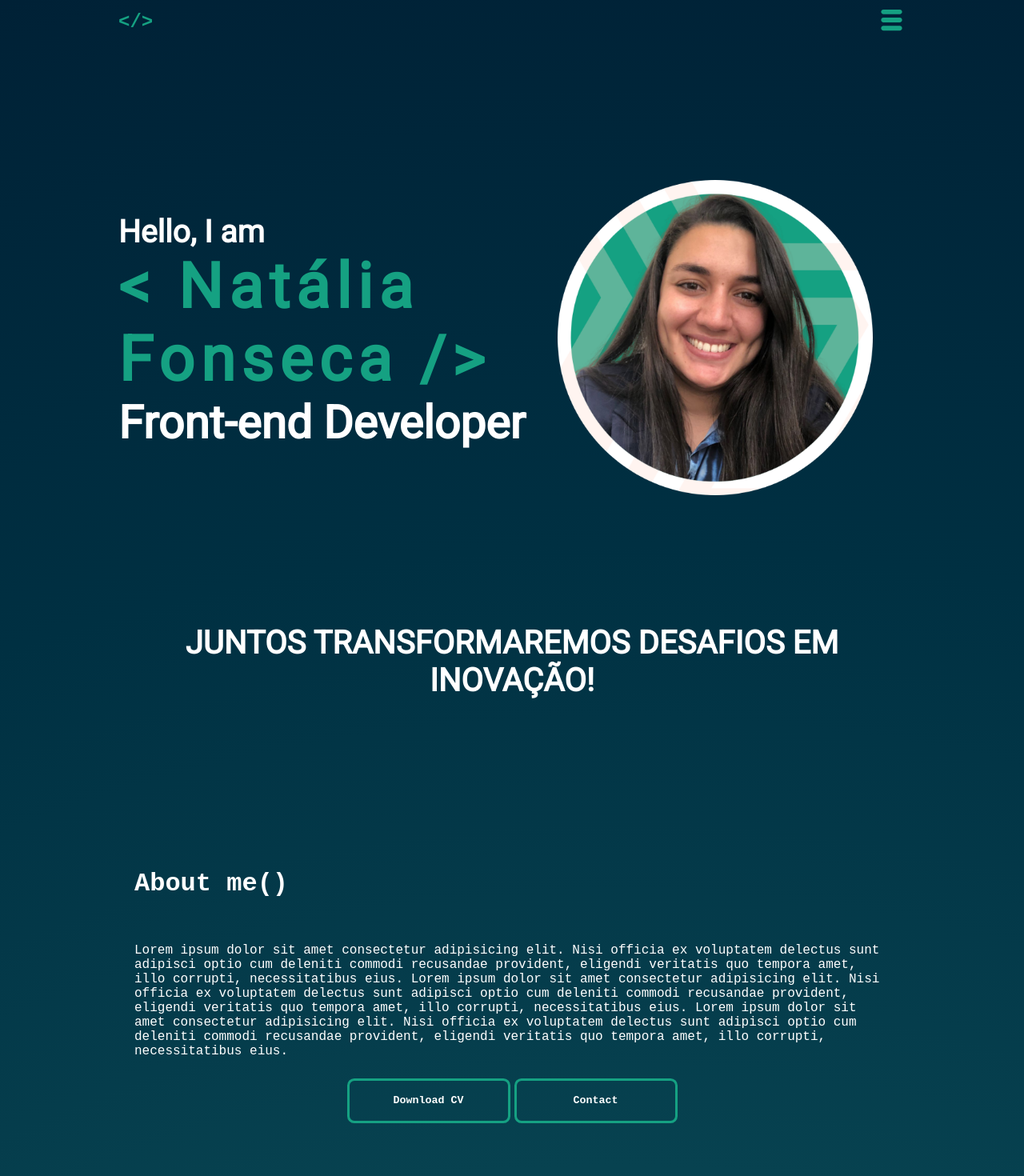
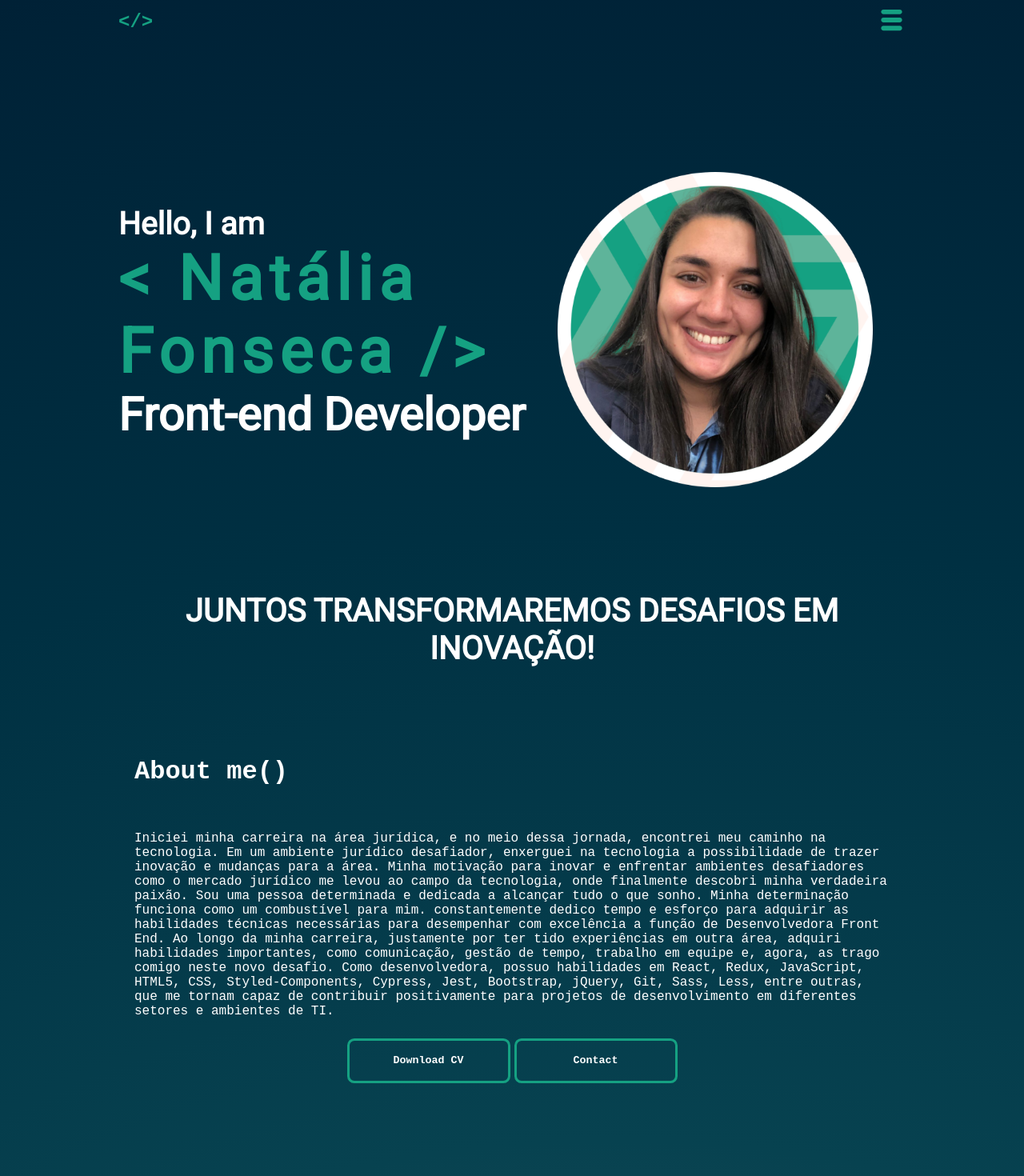
Before and after one commit to NataliaFonseca1/portfolio_2, a React (Vite) app: page / in a window 1280 px wide. Shown: the top 1470 px of the page at 80% size. Built offline with nearby package versions, Linux system fonts and the light colour scheme; a small style sheet from the web is missing.

Commit message:
fixing the header and add news informations to cards

```diff
--- a/src/components/About/index.tsx
+++ b/src/components/About/index.tsx
@@ -3,7 +3,7 @@ import * as S from './styles'
 const About = () => {
   const DownloadCV = () => {
     const pdfUrl =
-      'https://docs.google.com/document/d/1FeDIsX4ec9DsglwgYlxEizlRP4YAlv2X/edit'
+      'https://drive.google.com/file/d/1aPzsEF2pKUWhNv6RGvzlp88cJ4GfYqLx/view?usp=sharing'
     window.open(pdfUrl, '_blank')
   }
   return (
@@ -11,17 +11,24 @@ const About = () => {
       <S.AboutContainer className="container" id="about">
         <h1>About me()</h1>
         <p>
-          Lorem ipsum dolor sit amet consectetur adipisicing elit. Nisi officia
-          ex voluptatem delectus sunt adipisci optio cum deleniti commodi
-          recusandae provident, eligendi veritatis quo tempora amet, illo
-          corrupti, necessitatibus eius. Lorem ipsum dolor sit amet consectetur
-          adipisicing elit. Nisi officia ex voluptatem delectus sunt adipisci
-          optio cum deleniti commodi recusandae provident, eligendi veritatis
-          quo tempora amet, illo corrupti, necessitatibus eius. Lorem ipsum
-          dolor sit amet consectetur adipisicing elit. Nisi officia ex
-          voluptatem delectus sunt adipisci optio cum deleniti commodi
-          recusandae provident, eligendi veritatis quo tempora amet, illo
-          corrupti, necessitatibus eius.
+          Iniciei minha carreira na área jurídica, e no meio dessa jornada,
+          encontrei meu caminho na tecnologia. Em um ambiente jurídico
+          desafiador, enxerguei na tecnologia a possibilidade de trazer inovação
+          e mudanças para a área. Minha motivação para inovar e enfrentar
+          ambientes desafiadores como o mercado jurídico me levou ao campo da
+          tecnologia, onde finalmente descobri minha verdadeira paixão. Sou uma
+          pessoa determinada e dedicada a alcançar tudo o que sonho. Minha
+          determinação funciona como um combustível para mim. constantemente
+          dedico tempo e esforço para adquirir as habilidades técnicas
+          necessárias para desempenhar com excelência a função de Desenvolvedora
+          Front End. Ao longo da minha carreira, justamente por ter tido
+          experiências em outra área, adquiri habilidades importantes, como
+          comunicação, gestão de tempo, trabalho em equipe e, agora, as trago
+          comigo neste novo desafio. Como desenvolvedora, possuo habilidades em
+          React, Redux, JavaScript, HTML5, CSS, Styled-Components, Cypress,
+          Jest, Bootstrap, jQuery, Git, Sass, Less, entre outras, que me tornam
+          capaz de contribuir positivamente para projetos de desenvolvimento em
+          diferentes setores e ambientes de TI.
         </p>
       </S.AboutContainer>
       <div>
--- a/src/components/About/styles.ts
+++ b/src/components/About/styles.ts
@@ -6,7 +6,7 @@ export const AboutContainer = styled.div`
   flex-direction: column;
   color: ${cores.white};
   margin: 0 auto;
-  padding-top: 156px;
+  padding-top: 56px;
   h1 {
     color: #fff;
     padding-top: 56px;
--- a/src/components/Education/index.tsx
+++ b/src/components/Education/index.tsx
@@ -5,7 +5,7 @@ import {
 import 'react-vertical-timeline-component/style.min.css'
 import * as S from './styles'
 import { GoMortarBoard } from 'react-icons/go'
-import { LiaLaptopCodeSolid } from 'react-icons/lia'
+//import { LiaLaptopCodeSolid } from 'react-icons/lia'
 import { FaCode } from 'react-icons/fa6'
 
 const Education = () => {
@@ -14,19 +14,6 @@ const Education = () => {
       <S.EducationContainer id="education">
         <h1>Education()</h1>
         <VerticalTimeline>
-          <VerticalTimelineElement
-            className="vertical-timeline-element--work"
-            contentStyle={{ background: '#15a182', color: '#fff' }}
-            contentArrowStyle={{ borderRight: '7px solid  #15a182' }}
-            date="2024 - present"
-            iconStyle={{ background: '#15a182', color: '#fff' }}
-            icon={<LiaLaptopCodeSolid />}
-          >
-            <h3 className="vertical-timeline-element-title">
-              Análise e desenvolvimento de Sistemas
-            </h3>
-            <p>Centro Universitário de Lavras</p>
-          </VerticalTimelineElement>
           <VerticalTimelineElement
             className="vertical-timeline-element--work"
             contentStyle={{ background: '#15a182', color: '#fff' }}
--- a/src/components/Experiences/index.tsx
+++ b/src/components/Experiences/index.tsx
@@ -7,25 +7,37 @@ const Experiences = () => {
       <S.CardList>
         <h2>Desenvolvedora Front End Freelancer</h2>
         <p>
-          Lorem ipsum dolor sit amet consectetur adipisicing elit. Nisi officia
-          ex voluptatem delectus sunt adipisci optio cum deleniti commodi
-          recusandae provident, eligendi veritatis quo tempora amet, illo
-          corrupti, necessitatibus eius. Lorem ipsum dolor sit amet consectetur
-          adipisicing elit. Nisi officia ex voluptatem delectus sunt adipis
-          adipisci optio cum deleniti recusandae provident, eligendi veritatis
-          quo tempora amet, illo corrupti, necessitatibus eius.
+          Atualmente desenvolvo projetos que objetivam tornar o dia a dia do
+          usuário mais organizado e prático. Sempre ao começar um novo projeto,
+          me preocupo com sua efetividade no mundo e o que ele pode agregar
+          positivamente usuário. Acredito que muito além de utilizar técnicas
+          corretas na execução do projeto, bem como zelar por um código limpo,
+          organizado e ágil. Me atento sempre no usuário final, zelando por cada
+          detalhe no projeto objetivando uma experiência positiva. Ao
+          desenvolver projetos que geram valor, busco sempre entender as regras
+          de negócio, unindo a técnica com o bom desempenho da aplicação, Em
+          meus projetos, atualmente, utilizo como principal linguagem o
+          JavaScript, unindo-o ao React.js e Typscript. Realizo integrações com
+          API, bem como controle de estados. Além de realizar testes na
+          aplicação. Estou à disposição para contribuir positivamente em seu
+          projeto, visando sempre gerar bons resultados e inovação!
         </p>
       </S.CardList>
       <S.CardList>
         <h2>Advogada</h2>
         <p>
-          Lorem ipsum dolor sit amet consectetur adipisicing elit. Nisi officia
-          ex voluptatem delectus sunt adipisci optio cum deleniti recudeleniti
-          commodi recusandae provident, eligendi veritatis quo tempora amet,
-          illo corrupti, necessitatibus eius. Lorem ipsum dolor sit amet
-          consectetur adipisicing elit. Nisi officia ex voluptatem delectus sunt
-          adipisci optio cum deleniti recusandae provident, eligendi veritatis
-          quo tempora amet, illo corrupti, necessitatibus eius.
+          Durante minha carreira no mercado jurídico, me deparei com um ambiente
+          desafiador. Ao buscar alavancar o meu negócio decidi unir a técnologia
+          ao direito. Por enfrentar barreiras geográficas percebi que poderia
+          expandir a atuação do escritório em todo o Brasil através de
+          atendimentos online. Assumi o setor de marketing do escritório
+          desenvolvendo campanhas de anúncios online por meio da gestão de
+          tráfego pago. Desenvolvi landing pages personalidas, bem como
+          estruturei todo o fluxo de atendimento desses clientes. Essa
+          implementação foi responsável pelo crescimento e notoriedade do
+          escritório, aumentando significamente a carteira de clientes. Com essa
+          experiência, pude me aproximar da tecnologia e entender minha
+          verdadeira vocação.
         </p>
       </S.CardList>
     </S.ListContainer>
--- a/src/components/Header/styles.ts
+++ b/src/components/Header/styles.ts
@@ -3,16 +3,18 @@ import styled from 'styled-components'
 import { TiThMenu } from 'react-icons/ti'
 
 export const HeaderContainer = styled.div`
-  height: 200px;
+  height: 190px;
 
   ul {
     display: block;
     position: absolute;
-    margin-left: -55px;
-    background-color: #15a182;
+    margin-left: -75px;
+    background-color: transparent;
+    border-radius: 5px;
+    border: 1px solid var(--1, #15a182);
   }
   ul > li {
-    padding: 10px;
+    padding: 6px;
     cursor: pointer;
     font-family: Roboto, sans-serif;
     :hover {
--- a/src/components/Hero/styles.ts
+++ b/src/components/Hero/styles.ts
@@ -17,7 +17,7 @@ export const Container = styled.div``
 
 export const TextContainer = styled.div`
   text-align: center;
-  padding-top: 156px;
+  padding-top: 126px;
 
   span {
     color: #fff;
--- a/src/components/ProjetsList/styles.ts
+++ b/src/components/ProjetsList/styles.ts
@@ -29,7 +29,7 @@ export const Card = styled.div`
   margin: 0 auto;
   font-family: 'Roboto', sans-serif;
   @media screen and (max-width: ${breakpoints.mobile}) {
-    width: 85%;
+    width: 86%;
   }
 
   h1 {
@@ -103,7 +103,6 @@ export const CardContainer = styled.div`
 
   .swiperSlide {
     width: 399px;
-
     background: transparent;
   }
   .swiper-container {
```
